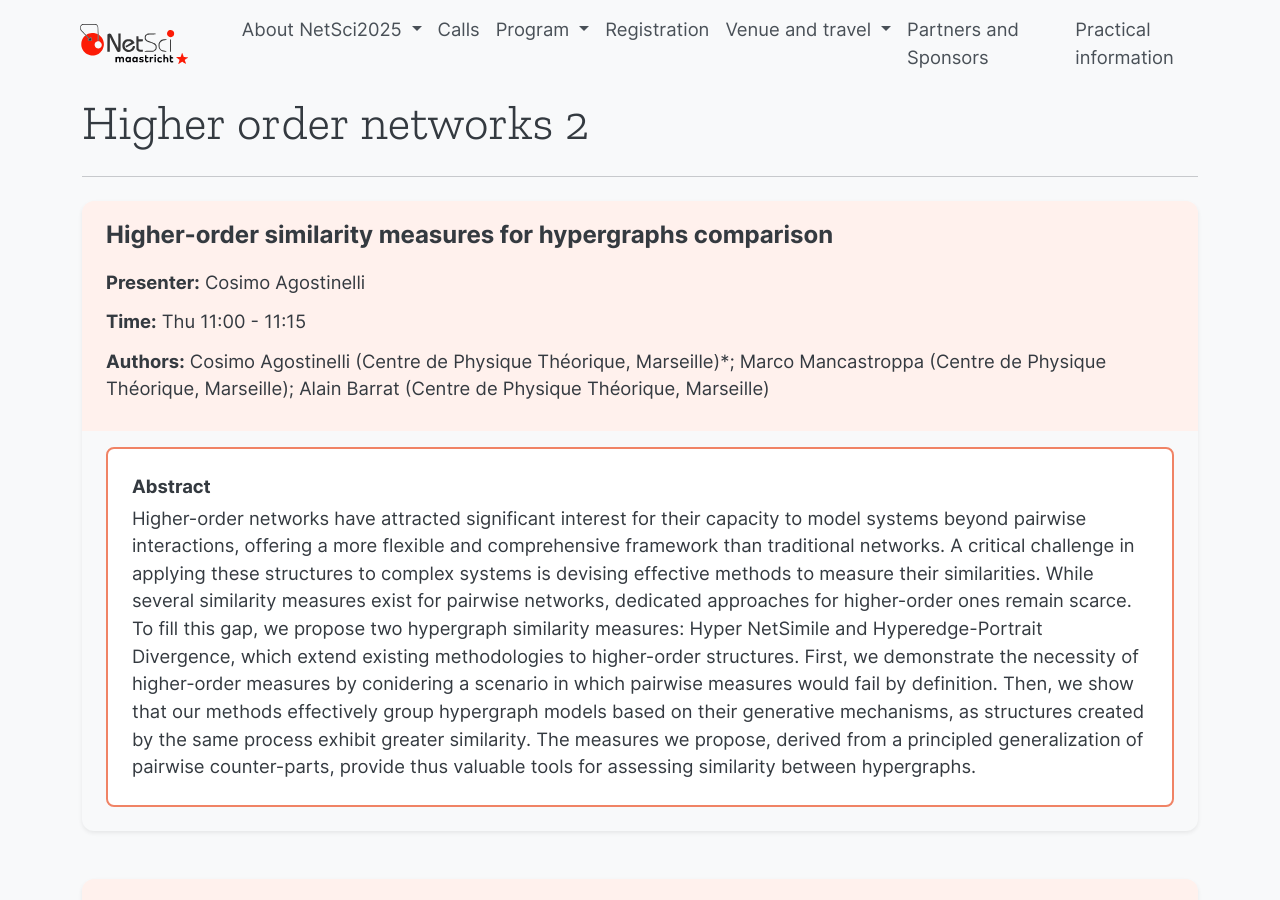
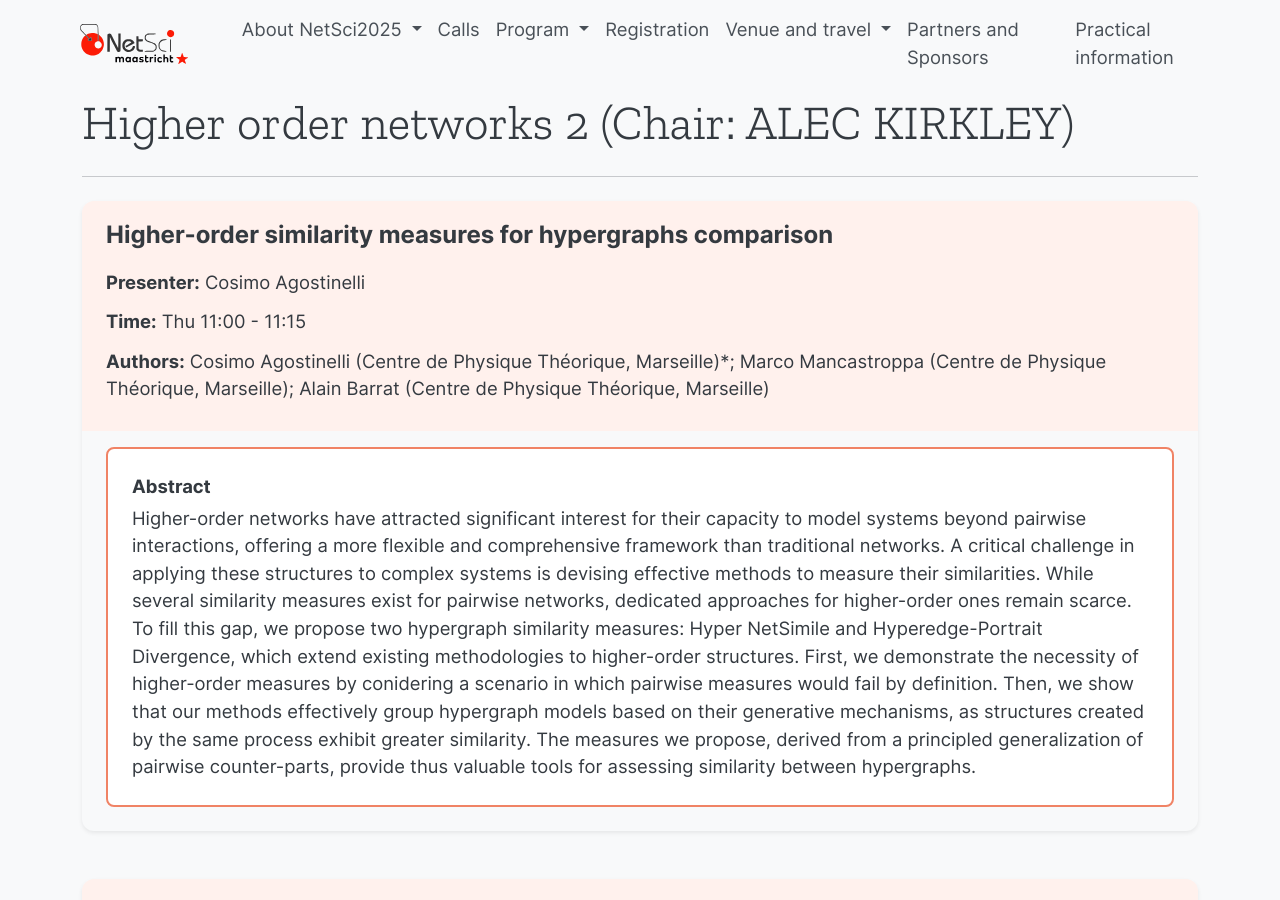
Before and after one commit to NetSci2025/netsci2025.github.io, a Jekyll site: the page built from _parallel/higher-order-networks-2.md, in a window 1280 px wide and 900 px high. Built offline with Jekyll 4.4.1, drawn with Linux system fonts in a browser that asks for light colours.

Commit message:
Update higher-order-networks-2.md

```diff
--- a/_parallel/higher-order-networks-2.md
+++ b/_parallel/higher-order-networks-2.md
@@ -1,6 +1,6 @@
 ---
 layout: parallel
-title: "Higher order networks 2"
+title: "Higher order networks 2 (Chair: ALEC KIRKLEY)"
 slug: higher-order-networks-2
 permalink: /parallel/higher-order-networks-2/
 ---
```
